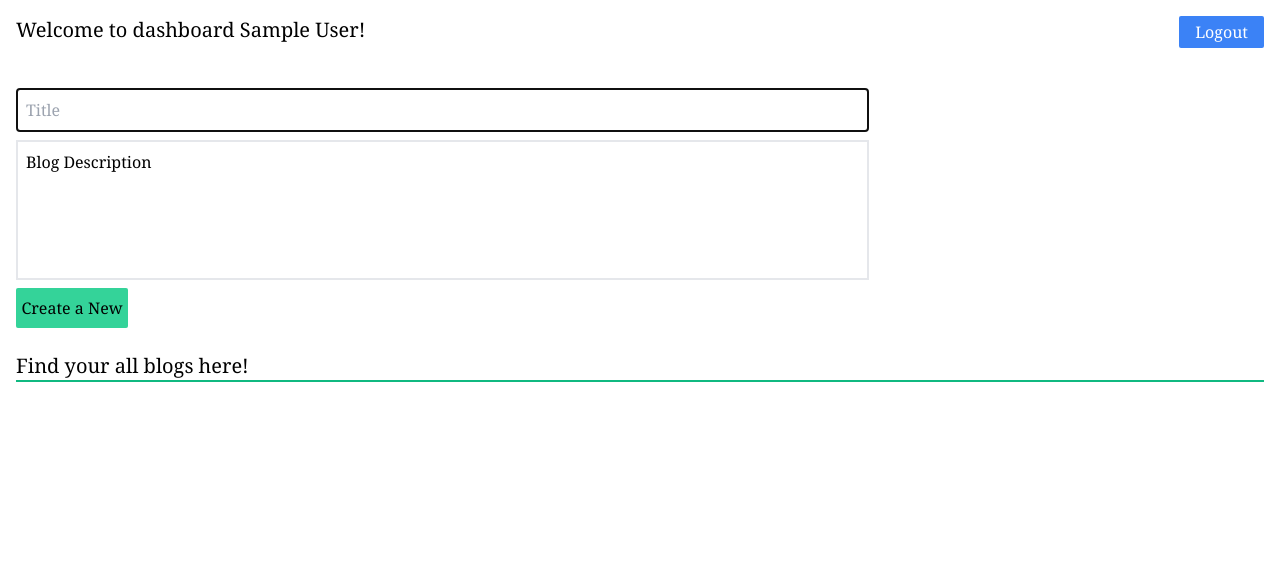
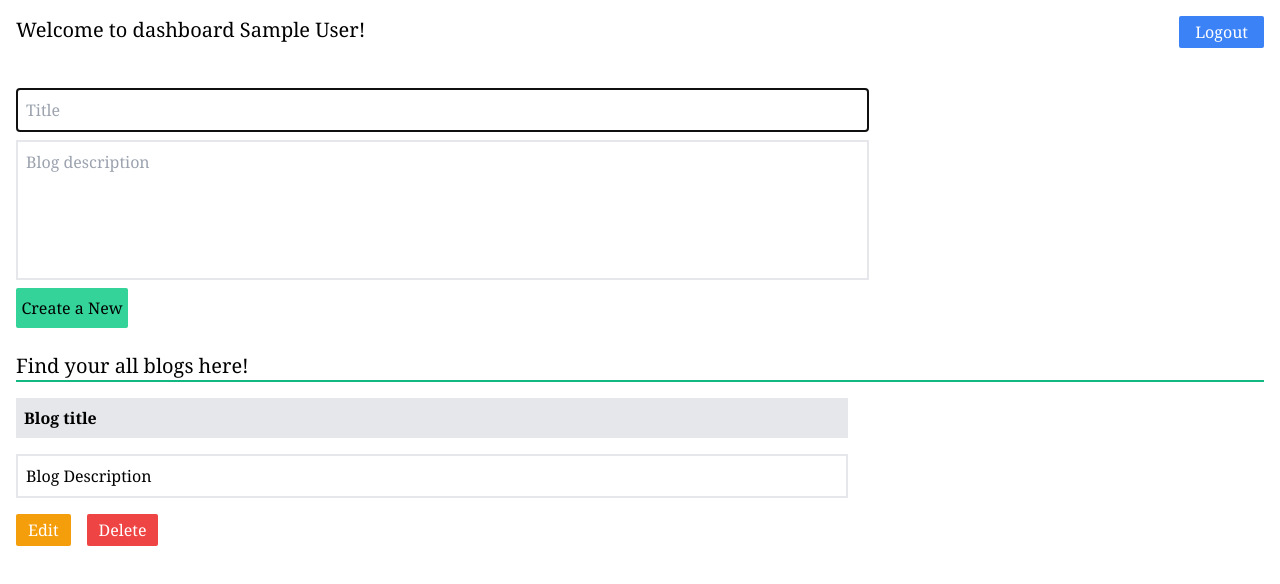
Before and after one commit to Gulshanaggarwal/React-blog-app-Internship-assignment, a React (Create React App) app: page /dashboard in a window 1280 px wide. Shown: the top 584 px of the page. Built offline with nearby package versions, Linux system fonts and the light colour scheme; no server answers; the database is empty; sample sign-in values are in the browser's storage.

Commit message:
data added firebase day 3

```diff
--- a/src/Components/Dashboard/blogtemplate.js
+++ b/src/Components/Dashboard/blogtemplate.js
@@ -1,16 +1,41 @@
-import React from 'react';
+import React, { useState } from "react";
 
+function BlogTemplate({ handleCreateNew }) {
+  const [title, setTitle] = useState("");
+  const [description, setDescription] = useState("");
 
-function BlogTemplate(){
-    return(
-        <div>
-            <form className="flex flex-col m-4 w-2/3">
-                <input type="text" placeholder="Title" className="my-2 p-2 focus:border-black border-2" autoFocus />
-                <textarea rows="5" className="focus:border-black border-2 resize-none p-2" placeholder="Blog description">Blog Description</textarea>
-                <button type="submit" className="my-2 bg-green-400 w-28 py-2 rounded-sm hover:bg-green-600">Create a New </button>
-            </form>
-        </div>
-    )
+  return (
+    <div>
+      <form className="flex flex-col m-4 w-2/3">
+        <input
+          type="text"
+          placeholder="Title"
+          className="my-2 p-2 focus:border-black border-2"
+          autoFocus
+          required
+          value={title}
+          onChange={(event) => setTitle(event.target.value)}
+        />
+        <textarea
+          rows="5"
+          className="focus:border-black border-2 resize-none p-2"
+          placeholder="Blog description"
+          required
+          value={description}
+          onChange={(event) => setDescription(event.target.value)}
+        >
+          Blog Description
+        </textarea>
+        <button
+          type="submit"
+          className="my-2 bg-green-400 w-28 py-2 rounded-sm hover:bg-green-600"
+          onClick={(event) => handleCreateNew(event,title,description)}
+        >
+          Create a New{" "}
+        </button>
+      </form>
+    </div>
+  );
 }
 
 export default BlogTemplate;
--- a/src/Components/Dashboard/index.js
+++ b/src/Components/Dashboard/index.js
@@ -1,16 +1,62 @@
-import React, { useContext, useState,useEffect } from "react";
+import React, { useContext, useState, useEffect } from "react";
 import { Redirect } from "react-router-dom";
 import { handleLogout } from "../../HelperFunctions/helperFunctions";
 import { AuthContext } from "../store/authProvider";
 import BlogTemplate from "./blogtemplate";
 import DashboardHeader from "./header";
 import Userblog from "./userblogs";
+import { firestore } from "../Firebase/config";
 
 function Dashboard() {
+  const [blogs, setBlogs] = useState(() => {
+    const savedData = [];
+    firestore
+      .collection("blogs")
+      .where("userId", "==", "Atul Agarwal")
+      .get()
+      .then((querysnapshot) =>
+        querysnapshot.forEach((doc) => savedData.push(doc.data()))
+      )
+      .catch((err) => console.log(err));
 
-  const [redirect,setRedirect]=useState(null);
+    if (savedData !== []) {
+      return savedData;
+    } else {
+      return [];
+    }
+  });
 
-  const user=useContext(AuthContext);
+  console.log(blogs);
+
+  const [redirect, setRedirect] = useState(null);
+
+  const user = useContext(AuthContext);
+  const { displayName } = user !== null ? user : "";
+
+  function handleCreateNew(event, title, description) {
+    event.preventDefault();
+
+    firestore
+      .collection("blogs")
+      .add({
+        userId: displayName,
+        id: new Date(),
+        title: title,
+        description: description,
+      })
+      .then((res) => alert("sucessfully added"))
+      .catch(() => alert("couldn't add"));
+
+    setBlogs([
+      ...blogs,
+      {
+        userId: displayName,
+        id: new Date(),
+        title: title,
+        description: description,
+      },
+    ]);
+  }
 
   useEffect(() => {
     if (!user) {
@@ -24,9 +70,9 @@ function Dashboard() {
 
   return (
     <div>
-      <DashboardHeader/>
-      <BlogTemplate/>
-      <Userblog/>
+      <DashboardHeader />
+      <BlogTemplate handleCreateNew={handleCreateNew} />
+      <Userblog />
     </div>
   );
 }
--- a/src/Components/Dashboard/userblogs.js
+++ b/src/Components/Dashboard/userblogs.js
@@ -6,6 +6,14 @@ function Userblog(){
     return(
         <div className="m-4">
             <h2 className="text-xl border-b-2 border-green-500">Find your all blogs here!</h2>
+            <div className="my-4 w-2/3">
+                <h3 className="font-bold my-2 bg-gray-200 p-2">Blog title</h3>
+                <p className="font-normal my-4 p-2 border-2 border-gray-200">Blog Description</p>
+                <div>
+                    <button className="px-3 py-1 bg-yellow-500 text-white rounded-sm hover:bg-yellow-600">Edit</button>
+                    <button className="px-3 py-1 bg-red-500 text-white mx-4 rounded-sm hover:bg-red-600">Delete</button>
+                </div>
+            </div>
         </div>
     )
 }
--- a/src/Components/Firebase/config.js
+++ b/src/Components/Firebase/config.js
@@ -13,7 +13,7 @@ var firebaseConfig = {
 // Initialize Firebase
 firebase.initializeApp(firebaseConfig);
 
-const projectFirestore = firebase.firestore();
+const firestore = firebase.firestore();
 const auth = firebase.auth();
 
-export {auth,projectFirestore};
+export {auth,firestore};
```
Also changed, not shown: src/HelperFunctions/crudOpertations.js (added).
